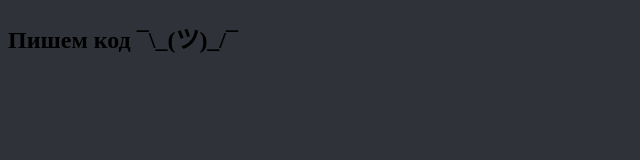
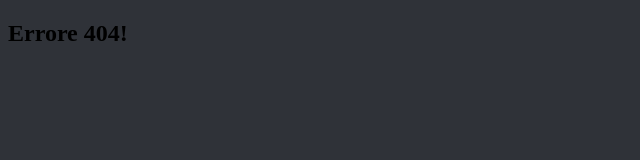
Before and after one commit to aveaa/zan1k.github.io, a plain HTML site: page index.html in a window 1280 px wide. Shown: the whole page, without its empty margins (0-640 px from the left). Drawn offline with Linux system fonts and the light colour scheme.

Commit message:
Update index.html

```diff
--- a/index.html
+++ b/index.html
@@ -7,6 +7,6 @@
     <link href='style.css' rel='stylesheet' type='text/css'/>
  </head>
  <body>
-  <h2>Пишем код ¯\_(ツ)_/¯</h2>
+  <h2>Errore 404!</h2>
  </body>
 </html>
```
